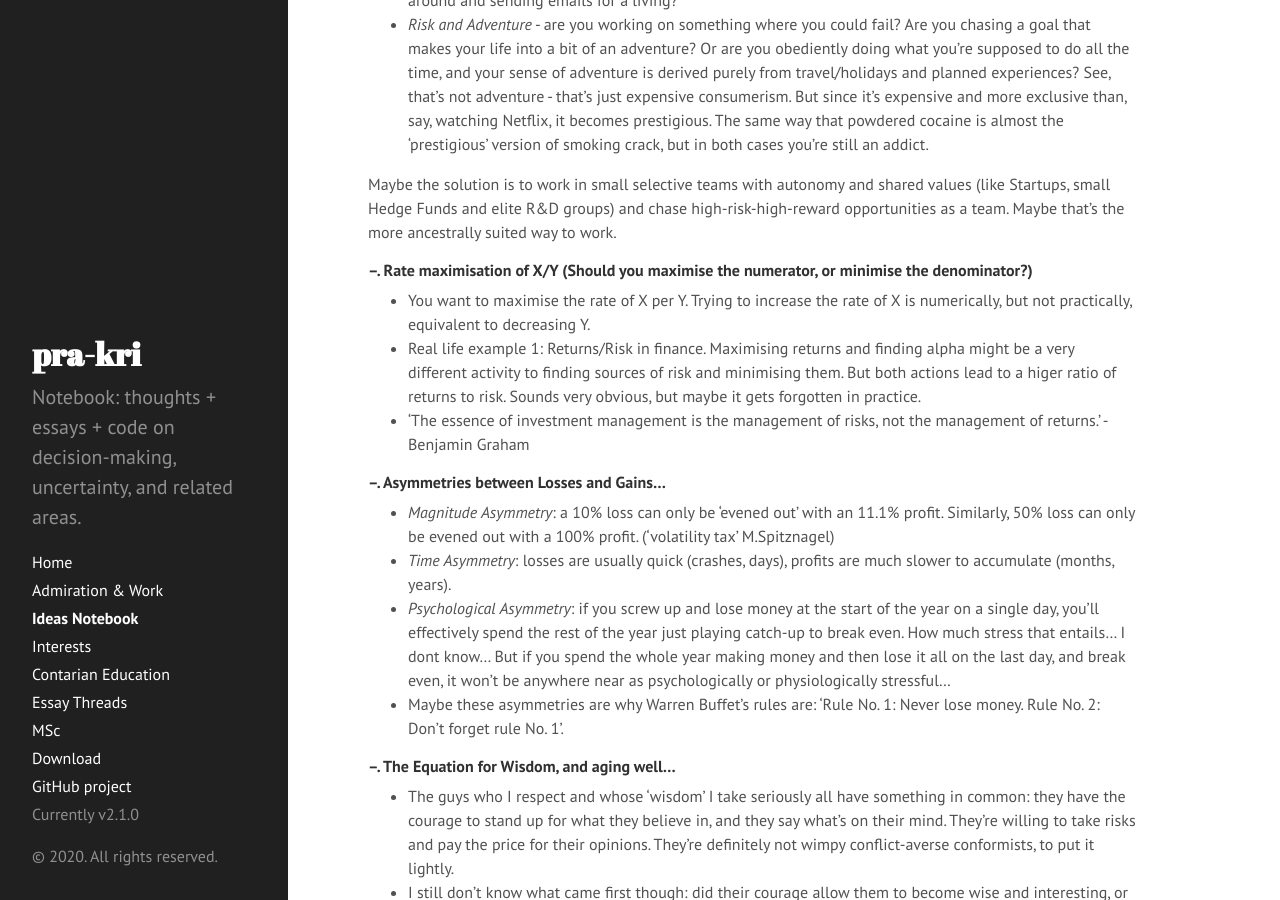
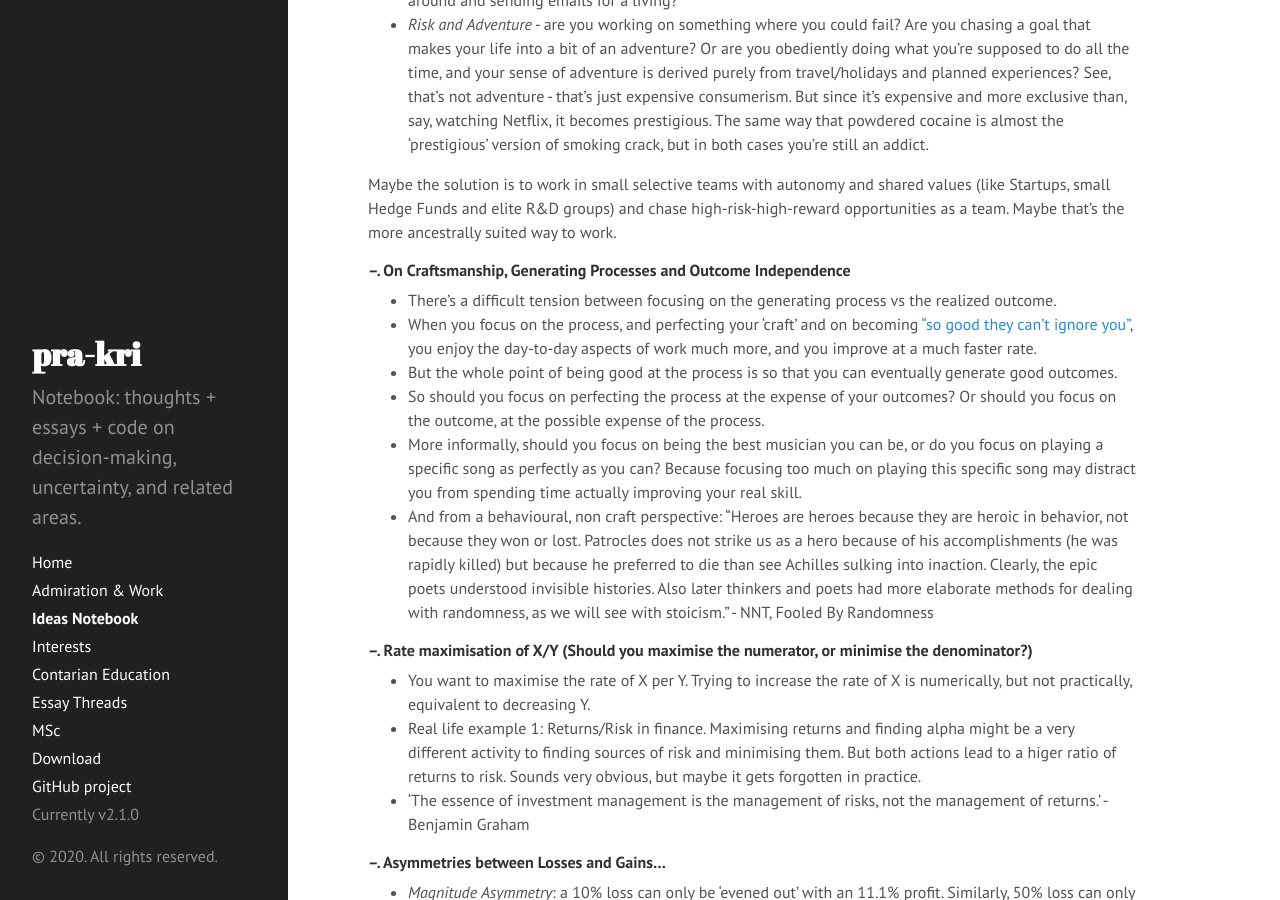
Before and after one commit to pra-kri/pra-kri.github.io, a Jekyll site: the page built from IdeasNotebook.md, in a window 1280 px wide and 900 px high, scrolled down 720 px. Built offline with Jekyll 4.4.1, drawn with Linux system fonts in a browser that asks for light colours; Markdown is read by kramdown in place of the engine named in the settings.

Commit message:
Update IdeasNotebook.md

```diff
--- a/IdeasNotebook.md
+++ b/IdeasNotebook.md
@@ -21,6 +21,16 @@ There are a few 'ancestral' emotions that, historically, our ancestors have alwa
 * *Risk and Adventure* - are you working on something where you could fail? Are you chasing a goal that makes your life into a bit of an adventure? Or are you obediently doing what you're supposed to do all the time, and your sense of adventure is derived purely from travel/holidays and planned experiences? See, that's not adventure - that's just expensive consumerism. But since it's expensive and more exclusive than, say, watching Netflix, it becomes prestigious. The same way that powdered cocaine is almost the 'prestigious' version of smoking crack, but in both cases you're still an addict.
 
 Maybe the solution is to work in small selective teams with autonomy and shared values (like Startups, small Hedge Funds and elite R&D groups) and chase high-risk-high-reward opportunities as a team. Maybe that's the more ancestrally suited way to work.
+
+
+##### --. On Craftsmanship, Generating Processes and Outcome Independence
+* There's a difficult tension between focusing on the generating process vs the realized outcome.
+* When you focus on the process, and perfecting your 'craft' and on becoming ["so good they can't ignore you"](https://commoncog.com/blog/so-good-they-cant-ignore-you/), you enjoy the day-to-day aspects of work much more, and you improve at a much faster rate.
+* But the whole point of being good at the process is so that you can eventually generate good outcomes.
+* So should you focus on perfecting the process at the expense of your outcomes? Or should you focus on the outcome, at the possible expense of the process.
+* More informally, should you focus on being the best musician you can be, or do you focus on playing a specific song as perfectly as you can? Because focusing too much on playing this specific song may distract you from spending time actually improving your real skill.
+* And from a behavioural, non craft perspective: "Heroes are heroes because they are heroic in behavior, not because they won or lost. Patrocles does not strike us as a hero because of his accomplishments (he was rapidly killed) but because he preferred to die than see Achilles sulking into inaction. Clearly, the epic poets understood invisible histories. Also later thinkers and poets had more elaborate methods for dealing with randomness, as we will see with stoicism." - NNT, Fooled By Randomness
+
 
 ##### --. Rate maximisation of X/Y (Should you maximise the numerator, or minimise the denominator?)
 * You want to maximise the rate of X per Y. Trying to increase the rate of X is numerically, but not practically, equivalent to decreasing Y.
```
